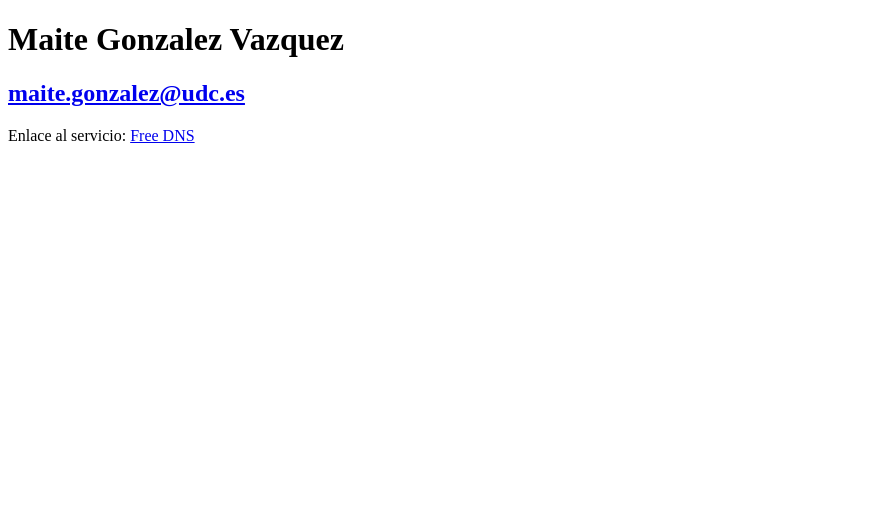
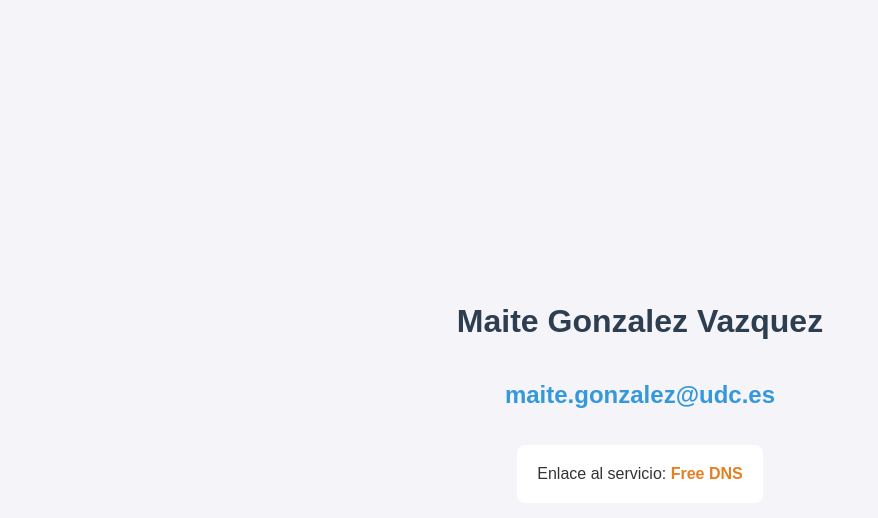
Before and after one commit to maiteegonzaalez/P1_redes, a plain HTML site: page index.html in a window 1280 px wide. Shown: the whole page, without its empty margins (0-878 px from the left). Drawn offline with Linux system fonts and the light colour scheme.

Commit message:
código mejorado

```diff
--- a/index.html
+++ b/index.html
@@ -3,17 +3,32 @@
 <head>
     <meta charset="UTF-8">
     <title>Práctica 1 - Redes</title>
+    <style>
+        body {
+            font-family: Cascadia Code, sans-serif;
+            background-color: #f4f4f9;
+            display: flex;
+            flex-direction: column;
+            align-items: center;
+            justify-content: center;
+            height: 100vh;
+            margin: 0;
+            color: #333;
+        }
+        h1 { color: #2c3e50; }
+        h2 a { color: #3498db; text-decoration: none; }
+        h2 a:hover { text-decoration: underline; }
+        p { background: white; padding: 20px; border-radius: 8px; shadow: 0 2px 4px rgba(0,0,0,0.1); }
+        .enlace-dns { font-weight: bold; color: #e67e22; text-decoration: none; }
+    </style>
 </head>
 <body>
 
-    <!-- Etiqueta h1 para tu nombre (Paso 3) -->
     <h1>Maite Gonzalez Vazquez</h1>
 
-    <!-- Etiqueta h2 para tu correo (Paso 3) -->
     <h2><a href="mailto:maite.gonzalez@udc.es">maite.gonzalez@udc.es</a></h2>
 
-    <!-- Etiqueta p para el enlace a Free DNS (Paso 3) -->
-    <p>Enlace al servicio: <a href="https://freedns.afraid.org">Free DNS</a></p>
+    <p>Enlace al servicio: <a class="enlace-dns" href="https://freedns.afraid.org">Free DNS</a></p>
 
 </body>
 </html>
```
